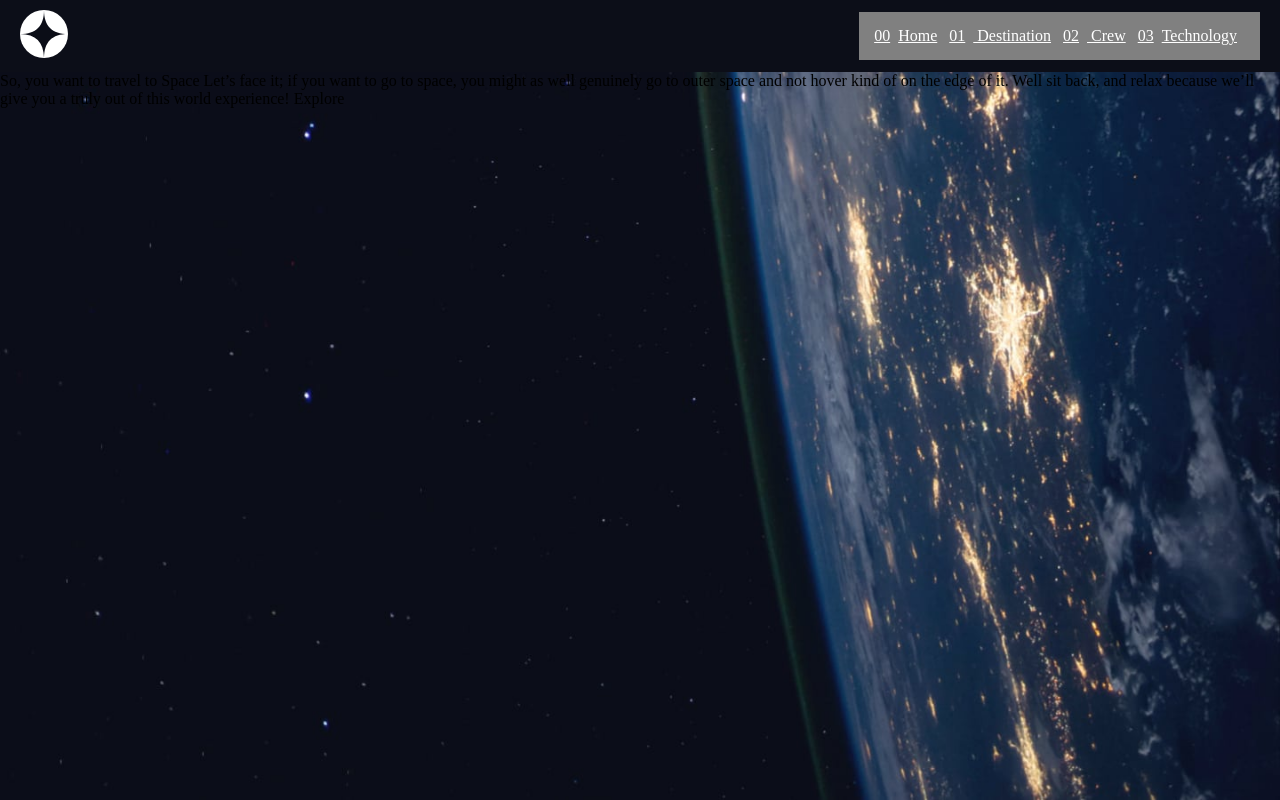
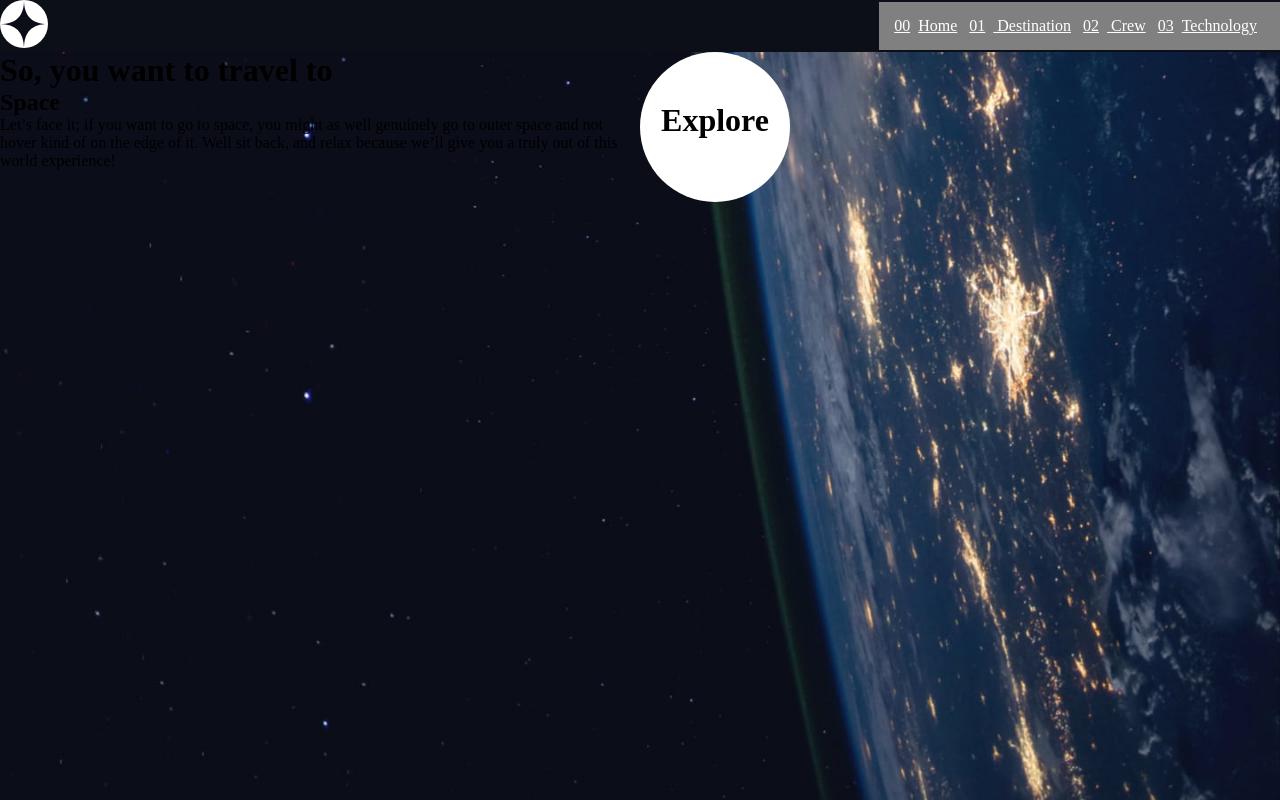
Before and after one commit to EYRAM565/space-tourism-website, a plain HTML site: page starter-code/index.html in a window 1280 px wide. Drawn offline with Linux system fonts and the light colour scheme.

Commit message:
first commit

```diff
--- a/starter-code/index.html
+++ b/starter-code/index.html
@@ -29,17 +29,17 @@
   </header>
 
 
-
-
-
-
-  So, you want to travel to
-  Space
-  Let’s face it; if you want to go to space, you might as well genuinely go to
-  outer space and not hover kind of on the edge of it. Well sit back, and relax
-  because we’ll give you a truly out of this world experience!
-
-  Explore
-
+  <div class="container">
+    <div class="one">
+      <h1> So, you want to travel to</h1>
+       <h2>Space</h2>
+       <p>Let’s face it; if you want to go to space, you might as well genuinely go to
+        outer space and not hover kind of on the edge of it. Well sit back, and relax
+        because we’ll give you a truly out of this world experience!</p>
+    </div>
+    <div class="two">
+      <h1>Explore</h1>
+    </div>
+  </div>
 </body>
 </html>
--- a/starter-code/style.css
+++ b/starter-code/style.css
@@ -18,7 +18,7 @@ header{
     display: flex;
     align-items: center;
     justify-content: space-between;
-    padding: 10px 20px;
+    /* padding: 10px 20px; */
 
 }
 
@@ -37,3 +37,22 @@ header a {
 a ,span{
     margin-right: 8px;
 }
+
+.container{
+    display: grid;
+    grid-template-columns: repeat(2,1fr);
+    place-content: center;
+
+
+}
+
+
+.two{
+    background-color: #fff;
+    border-radius: 50%;
+    height: 150px;
+    padding: 50px 0;
+    text-align: center;
+
+    width: 150px;
+}
```
